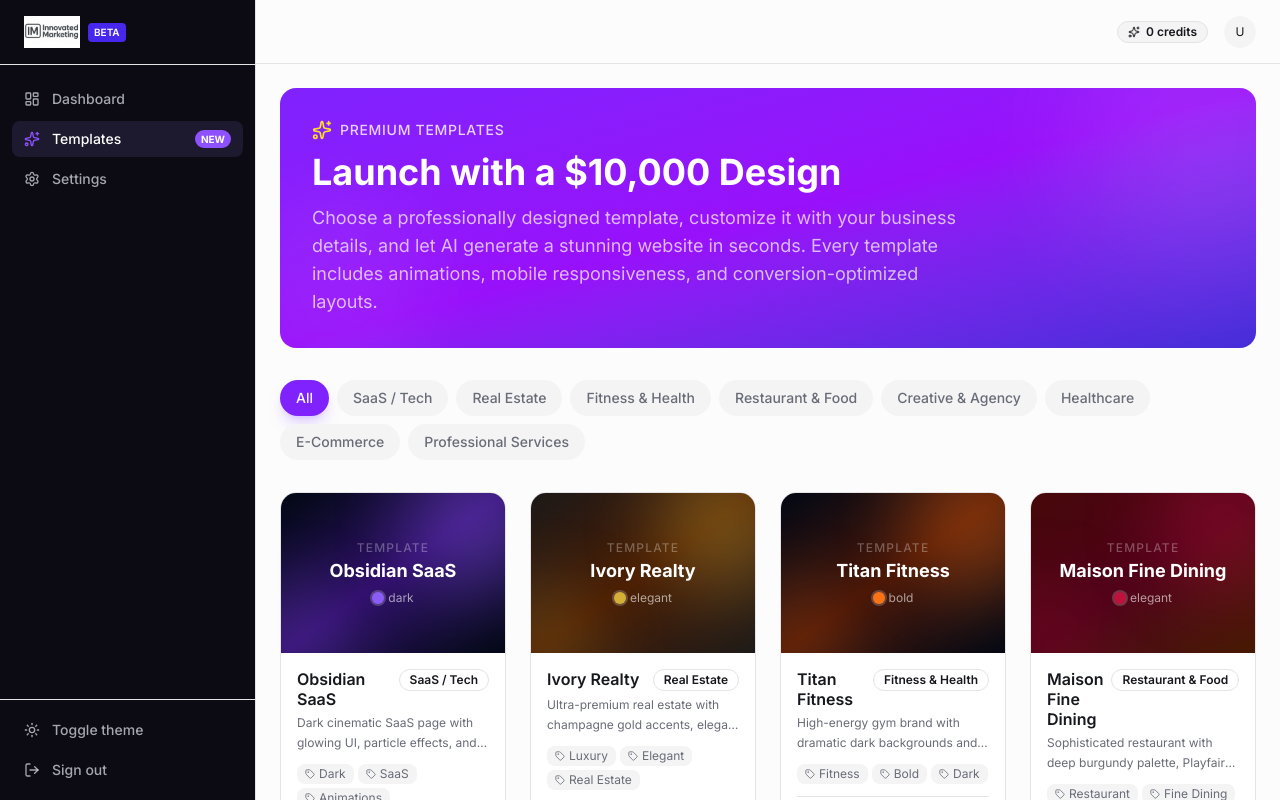
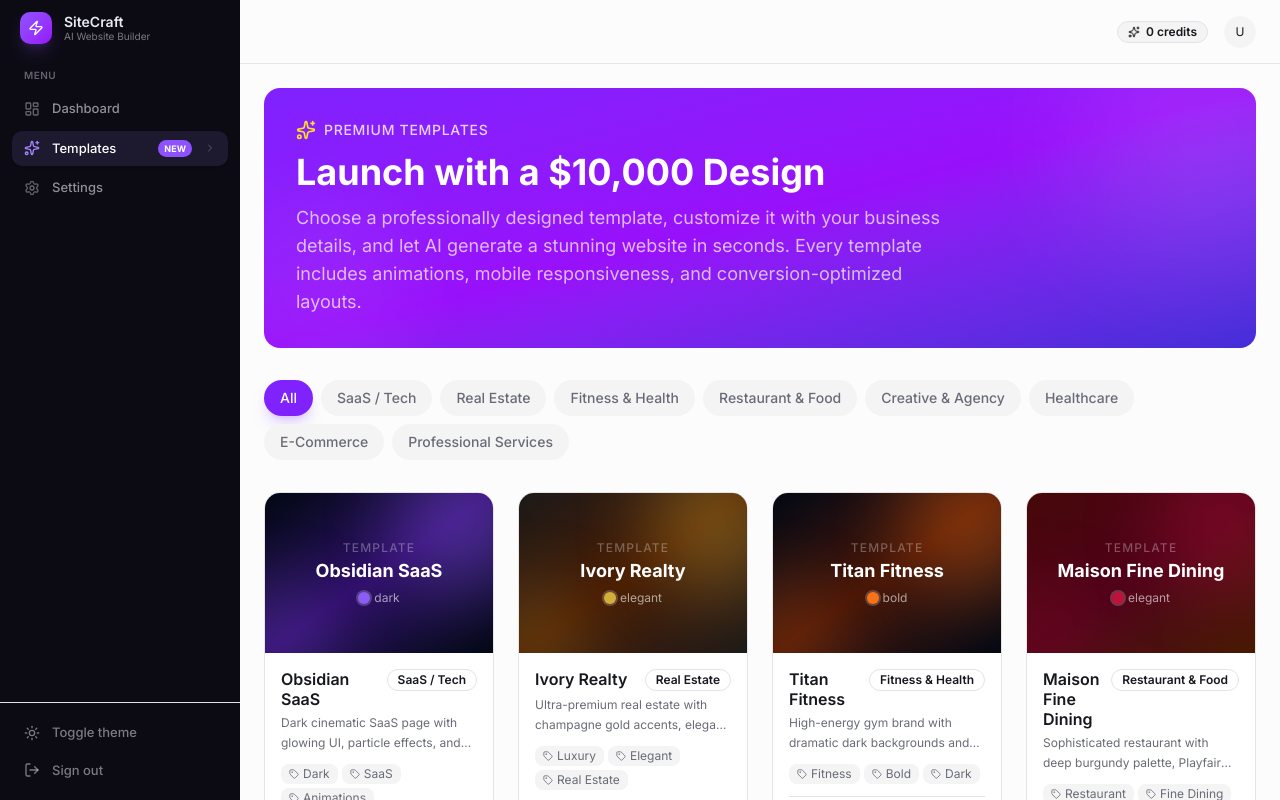
Before and after one commit to greenisi/sitecraft-ai, a Next.js app: page /templates in a window 1280 px wide. Built offline with nearby package versions, Linux system fonts and the light colour scheme; no server answers.

Commit message:
feat: premium dark sidebar with icon branding and refined nav

```diff
--- a/src/components/dashboard/sidebar.tsx
+++ b/src/components/dashboard/sidebar.tsx
@@ -4,10 +4,21 @@ import { useState, useEffect } from 'react';
 import Link from 'next/link';
 import { usePathname } from 'next/navigation';
 import Image from 'next/image';
-import { LayoutDashboard, Settings, LogOut, Moon, Sun, Menu, X, Shield, Sparkles } from 'lucide-react';
+import {
+  LayoutDashboard,
+  Settings,
+  LogOut,
+  Moon,
+  Sun,
+  Menu,
+  X,
+  Shield,
+  Sparkles,
+  ChevronRight,
+  Zap,
+} from 'lucide-react';
 import { useTheme } from 'next-themes';
 import { Button } from '@/components/ui/button';
-import { Separator } from '@/components/ui/separator';
 import { ScrollArea } from '@/components/ui/scroll-area';
 import { cn } from '@/lib/utils/cn';
 import { createClient } from '@/lib/supabase/client';
@@ -15,7 +26,7 @@ import { useRouter } from 'next/navigation';
 
 const baseNavigation = [
   { name: 'Dashboard', href: '/dashboard', icon: LayoutDashboard },
-  { name: 'Templates', href: '/templates', icon: Sparkles },
+  { name: 'Templates', href: '/templates', icon: Sparkles, badge: 'NEW' },
   { name: 'Settings', href: '/settings', icon: Settings },
 ];
 
@@ -31,7 +42,11 @@ export function Sidebar() {
       const supabase = createClient();
       const { data: { user } } = await supabase.auth.getUser();
       if (!user) return;
-      const { data: profile } = await supabase.from('profiles').select('role').eq('id', user.id).single();
+      const { data: profile } = await supabase
+        .from('profiles')
+        .select('role')
+        .eq('id', user.id)
+        .single();
       if (profile?.role === 'admin') setIsAdmin(true);
     };
     checkAdmin();
@@ -50,109 +65,122 @@ export function Sidebar() {
 
   const sidebarContent = (
     <>
-      <div className="flex h-14 md:h-16 items-center justify-between px-4 md:px-6">
-        <div className="flex items-center gap-2">
-          <Image
-            src="/logo.png"
-            alt="Innovated Marketing"
-            width={160}
-            height={40}
-            className="h-8 w-auto dark:invert"
-            priority
-          />
-          <span className="text-[10px] font-semibold bg-primary text-primary-foreground px-1.5 py-0.5 rounded">BETA</span>
+      {/* Logo */}
+      <div className="flex h-14 items-center gap-3 px-5">
+        <div className="flex h-8 w-8 items-center justify-center rounded-lg bg-gradient-to-br from-violet-500 to-purple-600 shadow-lg shadow-violet-500/20">
+          <Zap className="h-4 w-4 text-white" />
+        </div>
+        <div className="flex flex-col">
+          <span className="text-sm font-semibold text-sidebar-foreground leading-none">SiteCraft</span>
+          <span className="text-[10px] text-sidebar-foreground/50 leading-none mt-0.5">AI Website Builder</span>
         </div>
         <Button
           variant="ghost"
           size="icon"
-          className="h-8 w-8 md:hidden"
+          className="h-7 w-7 ml-auto md:hidden text-sidebar-foreground/60 hover:text-sidebar-foreground hover:bg-sidebar-accent"
           onClick={() => setMobileOpen(false)}
         >
-          <X className="h-5 w-5" />
+          <X className="h-4 w-4" />
         </Button>
       </div>
-      <Separator />
-      <ScrollArea className="flex-1 px-3 py-4">
-        <nav className="space-y-1">
+
+      {/* Navigation */}
+      <ScrollArea className="flex-1 px-3 py-3">
+        <div className="space-y-1">
+          <p className="px-3 mb-2 text-[10px] font-semibold uppercase tracking-wider text-sidebar-foreground/40">
+            Menu
+          </p>
           {navigation.map((item) => {
-            const isActive = pathname === item.href || pathname.startsWith(item.href + '/');
-            const isTemplates = item.href === '/templates';
+            const isActive =
+              pathname === item.href || pathname.startsWith(item.href + '/');
+            const badge = 'badge' in item ? item.badge : null;
             return (
               <Link
                 key={item.name}
                 href={item.href}
                 onClick={() => setMobileOpen(false)}
                 className={cn(
-                  'flex items-center gap-3 rounded-md px-3 py-2 text-sm font-medium transition-colors',
+                  'group flex items-center gap-3 rounded-lg px-3 py-2 text-[13px] font-medium transition-all duration-150',
                   isActive
-                    ? 'bg-sidebar-accent text-sidebar-accent-foreground'
-                    : 'text-sidebar-foreground/70 hover:bg-sidebar-accent hover:text-sidebar-accent-foreground'
+                    ? 'bg-sidebar-accent text-sidebar-accent-foreground shadow-sm'
+                    : 'text-sidebar-foreground/60 hover:bg-sidebar-accent/50 hover:text-sidebar-foreground'
                 )}
               >
-                {isTemplates ? (
-                  <item.icon className="h-4 w-4 text-violet-500" />
-                ) : (
-                  <item.icon className="h-4 w-4" />
+                <item.icon
+                  className={cn(
+                    'h-4 w-4 transition-colors',
+                    isActive
+                      ? 'text-violet-400'
+                      : 'text-sidebar-foreground/40 group-hover:text-sidebar-foreground/60'
+                  )}
+                />
+                <span className="flex-1">{item.name}</span>
+                {badge && (
+                  <span className="text-[9px] font-bold bg-violet-500 text-white px-1.5 py-0.5 rounded-full">
+                    {badge}
+                  </span>
                 )}
-                {item.name}
-                {isTemplates && (
-                  <span className="ml-auto text-[10px] font-bold bg-violet-500 text-white px-1.5 py-0.5 rounded-full">
-                    NEW
-                  </span>
+                {isActive && (
+                  <ChevronRight className="h-3 w-3 text-sidebar-foreground/30" />
                 )}
               </Link>
             );
           })}
-        </nav>
+        </div>
       </ScrollArea>
-      <div className="border-t border-sidebar-border p-3 space-y-1">
-        <Button
-          variant="ghost"
-          size="sm"
-          className="w-full justify-start gap-3 text-sidebar-foreground/70"
+
+      {/* Bottom actions */}
+      <div className="border-t border-sidebar-border/50 p-3 space-y-0.5">
+        <button
+          className="flex w-full items-center gap-3 rounded-lg px-3 py-2 text-[13px] font-medium text-sidebar-foreground/50 transition-colors hover:bg-sidebar-accent/50 hover:text-sidebar-foreground"
           onClick={() => setTheme(theme === 'dark' ? 'light' : 'dark')}
         >
           <Sun className="h-4 w-4 rotate-0 scale-100 transition-all dark:-rotate-90 dark:scale-0" />
           <Moon className="absolute h-4 w-4 rotate-90 scale-0 transition-all dark:rotate-0 dark:scale-100" />
           <span>Toggle theme</span>
-        </Button>
-        <Button
-          variant="ghost"
-          size="sm"
-          className="w-full justify-start gap-3 text-sidebar-foreground/70"
+        </button>
+        <button
+          className="flex w-full items-center gap-3 rounded-lg px-3 py-2 text-[13px] font-medium text-sidebar-foreground/50 transition-colors hover:bg-red-500/10 hover:text-red-400"
           onClick={handleSignOut}
         >
           <LogOut className="h-4 w-4" />
           Sign out
-        </Button>
+        </button>
       </div>
     </>
   );
 
   return (
     <>
+      {/* Mobile hamburger */}
       <button
-        className="fixed top-3.5 left-3 z-50 flex h-9 w-9 items-center justify-center rounded-md border bg-background shadow-sm md:hidden"
+        className="fixed top-3 left-3 z-50 flex h-10 w-10 items-center justify-center rounded-xl border bg-background shadow-lg md:hidden"
         onClick={() => setMobileOpen(true)}
         aria-label="Open menu"
       >
         <Menu className="h-5 w-5" />
       </button>
+
+      {/* Mobile overlay */}
       {mobileOpen && (
         <div
-          className="fixed inset-0 z-40 bg-black/50 md:hidden"
+          className="fixed inset-0 z-40 bg-black/60 backdrop-blur-sm md:hidden"
           onClick={() => setMobileOpen(false)}
         />
       )}
+
+      {/* Mobile sidebar */}
       <div
         className={cn(
-          'fixed inset-y-0 left-0 z-50 flex w-64 flex-col border-r border-sidebar-border bg-sidebar transition-transform duration-200 md:hidden',
+          'fixed inset-y-0 left-0 z-50 flex w-[280px] flex-col bg-sidebar transition-transform duration-300 ease-out md:hidden',
           mobileOpen ? 'translate-x-0' : '-translate-x-full'
         )}
       >
         {sidebarContent}
       </div>
-      <div className="hidden md:flex h-full w-64 flex-col border-r border-sidebar-border bg-sidebar">
+
+      {/* Desktop sidebar */}
+      <div className="hidden md:flex h-full w-[240px] flex-col bg-sidebar flex-shrink-0">
         {sidebarContent}
       </div>
     </>
```
